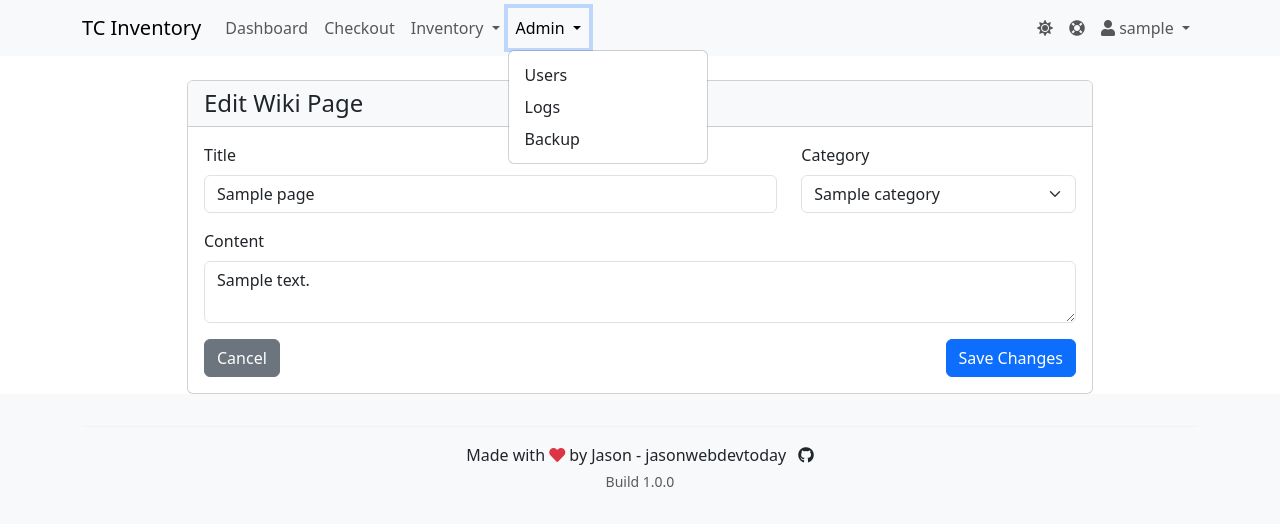
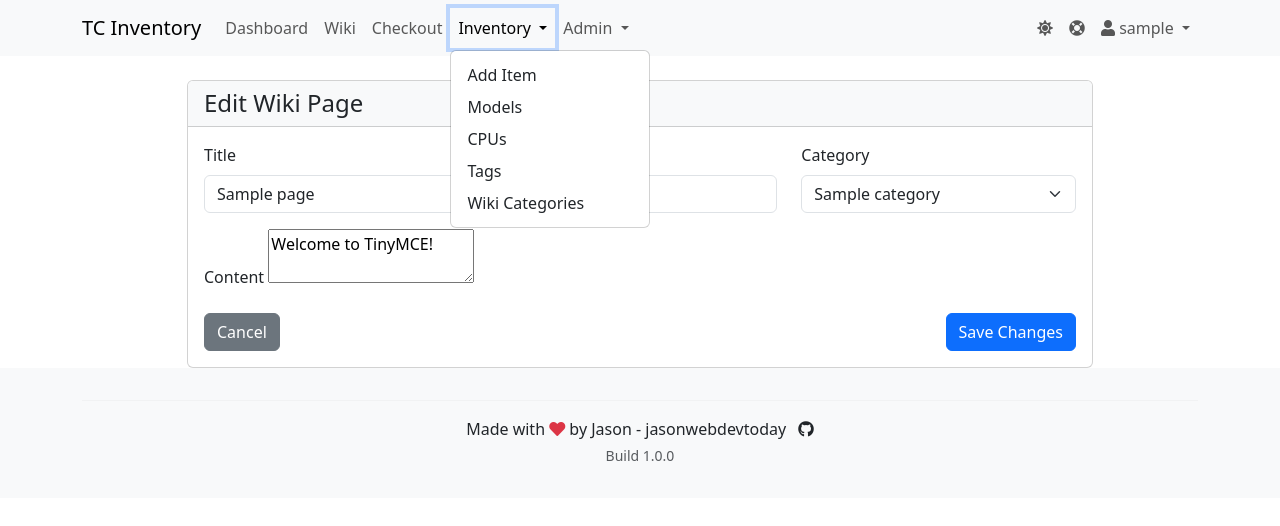
Before and after one commit to webdevtodayjason/tc-Inventory, a Flask app: page /wiki/1/edit in a window 1280 px wide, after a click on "Inventory". Shown: the top 526 px of the page. Run offline with Flask 3, Linux system fonts and the light colour scheme; a user stored in the database is signed in; tables that the repository leaves empty hold one stand-in row (values such as "Sample post"); parts of the project's set-up code (start-up, migrations or seed data) failed here and were passed over; some libraries are stand-ins or nearby versions.

Commit message:
adding WIKI system

```diff
--- a/app/__init__.py
+++ b/app/__init__.py
@@ -17,6 +17,20 @@ csrf = CSRFProtect()
 def create_app(config_class=Config):
     app = Flask(__name__)
     app.config.from_object(config_class)
+
+    # Debug logging for environment variables
+    app.logger.debug(f"Environment variables loaded:")
+    app.logger.debug(f"TINYMCE_API_KEY: {app.config.get('TINYMCE_API_KEY')}")
+    app.logger.debug(f"FLASK_ENV: {app.config.get('FLASK_ENV')}")
+
+    # Add custom Jinja filters
+    @app.template_filter('slice')
+    def slice_list(value, start, end):
+        """Slice a list in a template"""
+        try:
+            return value[start:end]
+        except (TypeError, ValueError):
+            return value
 
     # Ensure logs directory exists
     if not os.path.exists('logs'):
--- a/app/routes/inventory.py
+++ b/app/routes/inventory.py
@@ -3,7 +3,8 @@ from flask_login import login_required, current_user
 from flask_wtf import FlaskForm
 from app.models.inventory import (
     InventoryItem, ComputerSystem, Category,
-    InventoryTransaction, ComputerModel, CPU, Tag, item_tags
+    InventoryTransaction, ComputerModel, CPU, Tag, item_tags,
+    WikiPage, WikiCategory
 )
 from app.models.config import Configuration
 from app.utils.email import send_stock_alert
@@ -118,6 +119,24 @@ def dashboard():
     categories = Category.query.order_by(Category.name).all()
     computer_models = ComputerModel.query.order_by(ComputerModel.manufacturer, ComputerModel.model_name).all()
 
+    # Get Wiki pages
+    wiki_search = request.args.get('wiki_search', '')
+    wiki_category = request.args.get('wiki_category', type=int)
+
+    wiki_query = WikiPage.query
+    if wiki_search:
+        wiki_query = wiki_query.filter(
+            db.or_(
+                WikiPage.title.ilike(f'%{wiki_search}%'),
+                WikiPage.content.ilike(f'%{wiki_search}%')
+            )
+        )
+    if wiki_category:
+        wiki_query = wiki_query.filter_by(category_id=wiki_category)
+
+    wiki_pages = wiki_query.order_by(WikiPage.updated_at.desc()).limit(10).all()
+    wiki_categories = WikiCategory.query.order_by(WikiCategory.name).all()
+
     form = FlaskForm()  # For CSRF protection
 
     return render_template('inventory/dashboard.html',
@@ -125,6 +144,8 @@ def dashboard():
                          systems=systems,
                          categories=categories,
                          computer_models=computer_models,
+                         wiki_pages=wiki_pages,
+                         wiki_categories=wiki_categories,
                          form=form)
 
 @bp.route('/item/add', methods=['GET', 'POST'])
--- a/app/routes/wiki.py
+++ b/app/routes/wiki.py
@@ -1,4 +1,4 @@
-from flask import Blueprint, render_template, request, redirect, url_for, flash
+from flask import Blueprint, render_template, request, redirect, url_for, flash, current_app
 from flask_login import login_required, current_user
 from app import db
 from app.models.inventory import WikiCategory, WikiPage
@@ -53,13 +53,34 @@ def new_page():
         flash('Wiki page created successfully', 'success')
         return redirect(url_for('wiki.view_page', id=page.id))
 
-    return render_template('wiki/edit.html', form=form, is_new=True)
+    api_key = current_app.config.get('TINYMCE_API_KEY')
+    current_app.logger.debug(f'TinyMCE API Key: {api_key}')
+
+    if not api_key:
+        flash('TinyMCE API key is not configured', 'error')
+        current_app.logger.error('TinyMCE API key is missing')
+
+    return render_template('wiki/edit.html', form=form, is_new=True, tinymce_api_key=api_key)
+
+@bp.route('/wiki/category/<int:category_id>')
+@login_required
+def category_view(category_id):
+    category = WikiCategory.query.get_or_404(category_id)
+    pages = WikiPage.query.filter_by(category_id=category_id).order_by(WikiPage.updated_at.desc()).all()
+    categories = WikiCategory.query.order_by(WikiCategory.name).all()
+    return render_template('wiki/category.html',
+                         category=category,
+                         pages=pages,
+                         categories=categories)
 
 @bp.route('/wiki/<int:id>')
 @login_required
 def view_page(id):
     page = WikiPage.query.get_or_404(id)
-    return render_template('wiki/view.html', page=page)
+    category = WikiCategory.query.get(page.category_id) if page.category_id else None
+    return render_template('wiki/view.html',
+                         page=page,
+                         category=category)
 
 @bp.route('/wiki/<int:id>/edit', methods=['GET', 'POST'])
 @login_required
@@ -80,7 +101,12 @@ def edit_page(id):
         flash('Wiki page updated successfully', 'success')
         return redirect(url_for('wiki.view_page', id=page.id))
 
-    return render_template('wiki/edit.html', form=form, page=page, is_new=False)
+    api_key = current_app.config.get('TINYMCE_API_KEY')
+    if not api_key:
+        flash('TinyMCE API key is not configured', 'error')
+        current_app.logger.error('TinyMCE API key is missing')
+
+    return render_template('wiki/edit.html', form=form, page=page, is_new=False, tinymce_api_key=api_key)
 
 @bp.route('/wiki/<int:id>/delete', methods=['POST'])
 @login_required
--- a/app/templates/base.html
+++ b/app/templates/base.html
@@ -13,6 +13,7 @@
     <link href="{{ url_for('static', filename='css/style.css') }}" rel="stylesheet">
 
     {% block extra_css %}{% endblock %}
+    {% block head %}{% endblock %}
 </head>
 <body>
     <div class="wrapper">
@@ -28,6 +29,9 @@
                         {% if current_user.is_authenticated %}
                         <li class="nav-item">
                             <a class="nav-link" href="{{ url_for('inventory.dashboard') }}">Dashboard</a>
+                        </li>
+                        <li class="nav-item">
+                            <a class="nav-link" href="{{ url_for('wiki.wiki_home') }}">Wiki</a>
                         </li>
                         <li class="nav-item">
                             <a class="nav-link" href="{{ url_for('inventory.checkout') }}">Checkout</a>
@@ -53,6 +57,7 @@
                                 <li><a class="dropdown-item" href="{{ url_for('admin.manage_users') }}">Users</a></li>
                                 <li><a class="dropdown-item" href="{{ url_for('admin.view_logs') }}">Logs</a></li>
                                 <li><a class="dropdown-item" href="{{ url_for('admin.backup') }}">Backup</a></li>
+                                <li><a class="dropdown-item" href="{{ url_for('admin.manage_config') }}">System Config</a></li>
                             </ul>
                         </li>
                         {% endif %}
--- a/app/templates/wiki/edit.html
+++ b/app/templates/wiki/edit.html
@@ -3,61 +3,8 @@
 {% block title %}{% if is_new %}New Wiki Page{% else %}Edit Wiki Page{% endif %}{% endblock %}
 
 {% block head %}
-<!-- TinyMCE -->
-<script src="https://cdn.tiny.cloud/1/{{ config.get('TINYMCE_API_KEY') }}/tinymce/6/tinymce.min.js" referrerpolicy="origin"></script>
-<script>
-    tinymce.init({
-        selector: '#content',
-        height: 500,
-        plugins: [
-            'advlist', 'autolink', 'lists', 'link', 'image', 'charmap', 'preview',
-            'anchor', 'searchreplace', 'visualblocks', 'code', 'fullscreen',
-            'insertdatetime', 'media', 'table', 'help', 'wordcount', 'codesample'
-        ],
-        toolbar: 'undo redo | styles | bold italic underline strikethrough | ' +
-                'alignleft aligncenter alignright alignjustify | ' +
-                'bullist numlist outdent indent | link image codesample | ' +
-                'removeformat | help',
-        menubar: 'file edit view insert format tools table help',
-        content_style: `
-            body {
-                font-family: -apple-system, BlinkMacSystemFont, 'Segoe UI', Roboto, Oxygen, Ubuntu, Cantarell, 'Open Sans', 'Helvetica Neue', sans-serif;
-                font-size: 16px;
-                line-height: 1.6;
-                color: #333;
-                max-width: 900px;
-                margin: 0 auto;
-                padding: 1rem;
-            }
-            p { margin: 0 0 1rem 0; }
-            table { border-collapse: collapse; }
-            table td, table th { border: 1px solid #ccc; padding: 0.4rem; }
-            pre { background: #f4f4f4; padding: 1rem; border-radius: 4px; }
-            img { max-width: 100%; height: auto; }
-        `,
-        skin: (window.matchMedia('(prefers-color-scheme: dark)').matches ? 'oxide-dark' : 'oxide'),
-        content_css: (window.matchMedia('(prefers-color-scheme: dark)').matches ? 'dark' : 'default'),
-        branding: false,
-        promotion: false,
-        link_default_target: '_blank',
-        link_assume_external_targets: true,
-        paste_data_images: true,
-        image_advtab: true,
-        codesample_languages: [
-            { text: 'Python', value: 'python' },
-            { text: 'HTML/XML', value: 'markup' },
-            { text: 'JavaScript', value: 'javascript' },
-            { text: 'CSS', value: 'css' },
-            { text: 'Bash', value: 'bash' },
-            { text: 'SQL', value: 'sql' }
-        ],
-        setup: function(editor) {
-            editor.on('change', function() {
-                editor.save();
-            });
-        }
-    });
-</script>
+<!-- Place the first <script> tag in your HTML's <head> -->
+<script src="https://cdn.tiny.cloud/1/c3mffxpkjjeum84fglia6ubmnb2hcnot0495wpne82i4eb89/tinymce/7/tinymce.min.js" referrerpolicy="origin"></script>
 {% endblock %}
 
 {% block content %}
@@ -99,7 +46,7 @@
 
                         <div class="mb-3">
                             <label for="content" class="form-label">Content</label>
-                            {{ form.content(class="form-control") }}
+                            <textarea name="content">Welcome to TinyMCE!</textarea>
                             {% if form.content.errors %}
                             <div class="invalid-feedback d-block">
                                 {% for error in form.content.errors %}
@@ -122,3 +69,49 @@
     </div>
 </div>
 {% endblock %}
+
+{% block extra_js %}
+<script>
+    document.addEventListener('DOMContentLoaded', function() {
+        // Check if dark mode is enabled
+        const isDarkMode = document.documentElement.getAttribute('data-bs-theme') === 'dark';
+
+        tinymce.init({
+            selector: 'textarea',
+            plugins: [
+                'anchor', 'autolink', 'charmap', 'codesample', 'emoticons', 'image', 'link', 'lists', 'media',
+                'searchreplace', 'table', 'visualblocks', 'wordcount'
+            ],
+            toolbar: 'undo redo | blocks fontfamily fontsize | bold italic underline strikethrough | link image media table | align lineheight | numlist bullist indent outdent | emoticons charmap | removeformat',
+            height: 500,
+            skin: isDarkMode ? 'oxide-dark' : 'oxide',
+            content_css: isDarkMode ? ['dark', '{{ url_for("static", filename="css/tinymce-dark.css") }}'] : 'default',
+            content_style: `
+                body {
+                    font-family: -apple-system, BlinkMacSystemFont, 'Segoe UI', Roboto, Oxygen, Ubuntu, Cantarell, 'Open Sans', 'Helvetica Neue', sans-serif;
+                    font-size: 16px;
+                    line-height: 1.6;
+                    padding: 1rem;
+                }
+            `,
+            setup: function(editor) {
+                // Listen for theme changes
+                const observer = new MutationObserver(function(mutations) {
+                    mutations.forEach(function(mutation) {
+                        if (mutation.attributeName === 'data-bs-theme') {
+                            const isDark = document.documentElement.getAttribute('data-bs-theme') === 'dark';
+                            editor.setOption('skin', isDark ? 'oxide-dark' : 'oxide');
+                            editor.setOption('content_css', isDark ? ['dark', '{{ url_for("static", filename="css/tinymce-dark.css") }}'] : 'default');
+                        }
+                    });
+                });
+
+                observer.observe(document.documentElement, {
+                    attributes: true,
+                    attributeFilter: ['data-bs-theme']
+                });
+            }
+        });
+    });
+</script>
+{% endblock %}
--- a/app/templates/wiki/view.html
+++ b/app/templates/wiki/view.html
@@ -9,7 +9,9 @@
             <nav aria-label="breadcrumb">
                 <ol class="breadcrumb">
                     <li class="breadcrumb-item"><a href="{{ url_for('wiki.wiki_home') }}">Wiki</a></li>
-                    <li class="breadcrumb-item"><a href="{{ url_for('wiki.wiki_home', category=page.category_id) }}">{{ page.category.name }}</a></li>
+                    {% if category %}
+                    <li class="breadcrumb-item"><a href="{{ url_for('wiki.category_view', category_id=category.id) }}">{{ category.name }}</a></li>
+                    {% endif %}
                     <li class="breadcrumb-item active">{{ page.title }}</li>
                 </ol>
             </nav>
```
Also changed, not shown: app/static/css/tinymce-dark.css (added, +86 -0 lines), app/templates/inventory/dashboard.html (+45 -50 lines), app/templates/wiki/category.html (added, +41 -0 lines), app/templates/wiki/home.html (added, +75 -0 lines).
